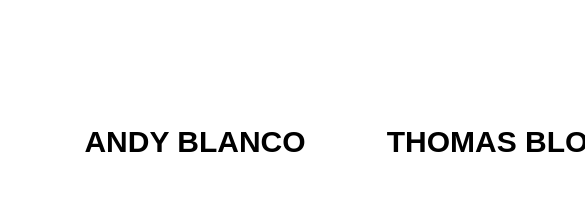
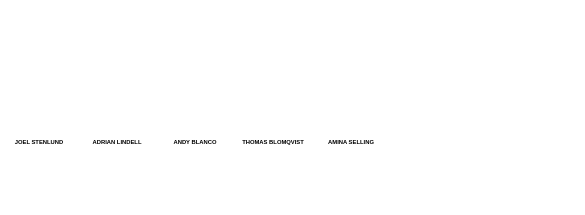
Before and after one commit to albinglindell/blanco2.0, a React (Create React App) app: page / in a window 390 px wide. Shown: the part 1040-1255 px from the top of the page, 585 px wide, since content can reach past the window. Built offline with nearby package versions, Linux system fonts and the light colour scheme.

Commit message:
made the images responsive

```diff
--- a/src/components/artistsNavigation/ArtistNavigation.jsx
+++ b/src/components/artistsNavigation/ArtistNavigation.jsx
@@ -8,7 +8,7 @@ function ArtistNavigation() {
     return (
         <div className='artistsContainer'>
             {artists.map((a, i) => (
-                <Link key={i} className='link' to={`/${a.name}#contentSection`}>
+                <Link onFocusCapture={()=> setHoveredArtistId(i)} key={i} className='link' to={`/${a.name}#contentSection`}>
                     <div
                         className="singleArtistContainer"
                         onMouseOver={() => setHoveredArtistId(i)}
--- a/src/components/artistsNavigation/__ArtistNavigation.scss
+++ b/src/components/artistsNavigation/__ArtistNavigation.scss
@@ -8,18 +8,17 @@
     .singleArtistContainer {
       position: relative;
       display: flex;
-      width: 350px;
+      width: 20vw;
       aspect-ratio: 1;
       flex-direction: column;
       align-items: center;
       justify-content: center;
       overflow: hidden;
       transition: transform 0.6s cubic-bezier(0, 0.75, 0.25, 1);
-      padding: 0;
       color: black;
 
       h2 {
-        font-size: 30px;
+        font-size:1.5vw;
         font-weight: bold;
         font-family: sans-serif;
         margin: 10px 0;
@@ -28,7 +27,7 @@
 
       .imageAndOverlay {
         position: absolute;
-        width: 100%;
+        width: 20vw;
         aspect-ratio: 1;
         display: flex;
         // bottom: -220px;
@@ -68,4 +67,5 @@
 
   .link:-webkit-any-link {
     color: black;
+
   }
```
